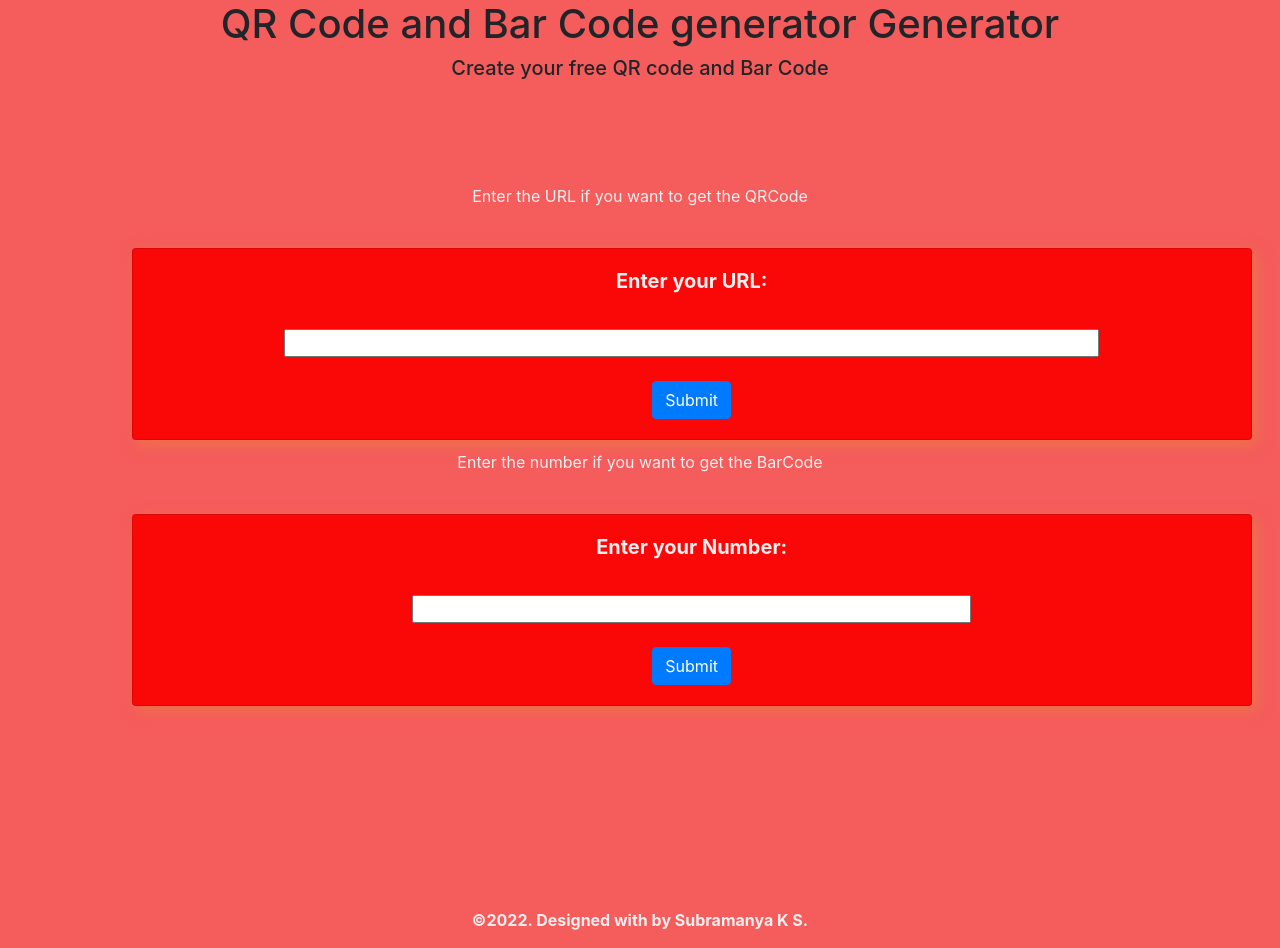
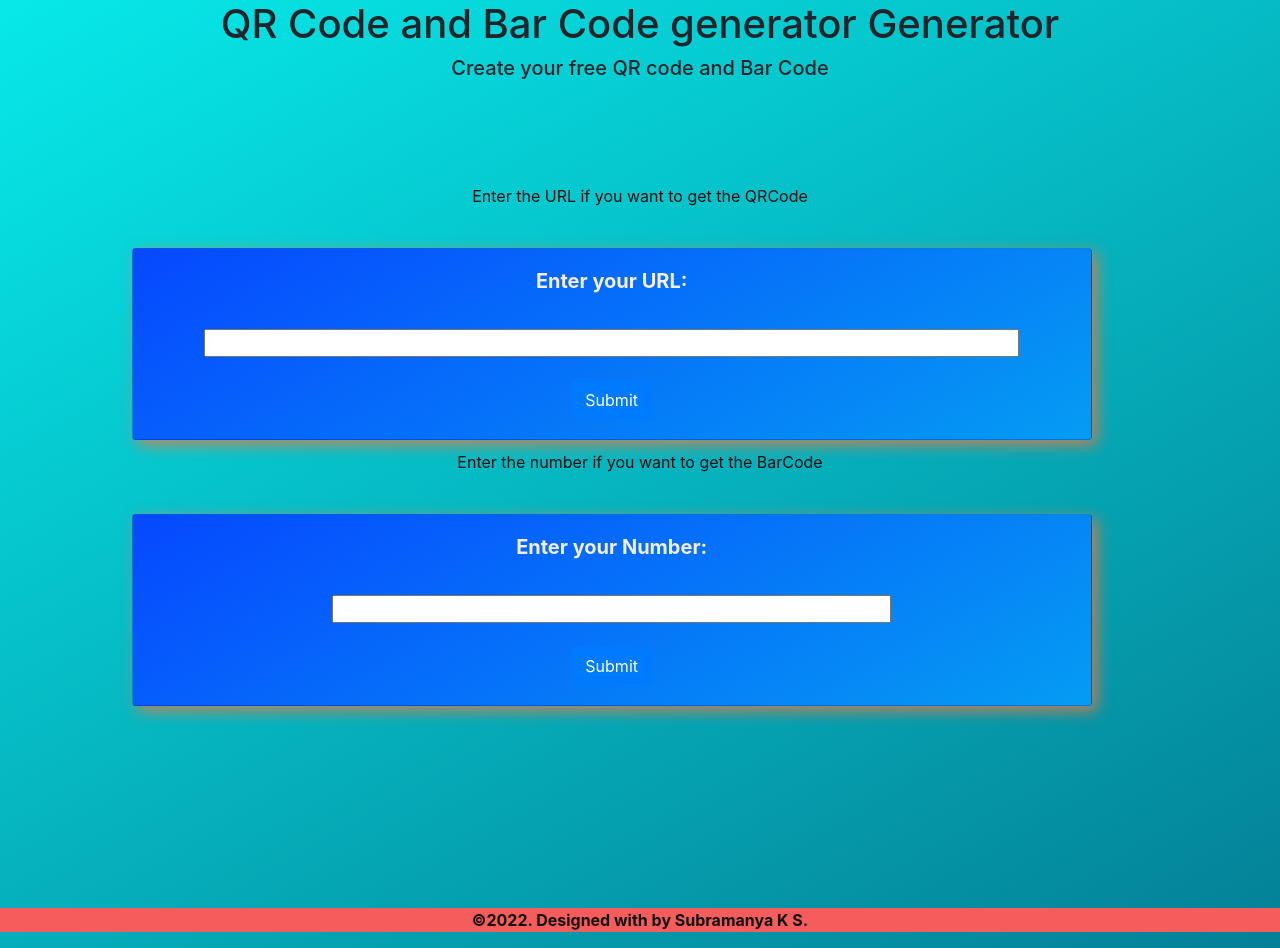
Before and after one commit to SubramanyaKS/QRCodeGenerator, a Flask app: page / in a window 1280 px wide. Run offline with Flask 2, Linux system fonts and the light colour scheme; some libraries are stand-ins or nearby versions.

Commit message:
updated style

```diff
--- a/static/style.css
+++ b/static/style.css
@@ -7,6 +7,7 @@
 .body{
     padding: 0%;
 }
+
 .images{
 	align-items: center;
 }
@@ -39,10 +40,13 @@
 	padding-left: 0;
 	padding-right: 0;
 }
-
+body{
+	background: linear-gradient(150deg, #07e9e9, #048096) !important;
+	overflow: hidden;
+}
 .card{
-	/*background: linear-gradient(120deg, #ff0606, #990202) !important;*/
-	background-color: #fa0808 !important;
+	background: linear-gradient(150deg, #0648ff, #059cf3) !important;
+	/*background-color: #fa0808 !important;*/
 	opacity: 100%;
 	margin-bottom:10px;
 	margin-left:10px;
@@ -53,17 +57,18 @@
 	transition:all 0.3s ease-in;
 	-webkit-transition:all 0.3s ease-in;
 	-moz-transition:all 0.3s ease-in;
-	width:70rem;
+	width:60rem;
 }
 
 .card h5{
 	color:#f5eeee;
 }
 p{
-	color:#f5eeee;
+	color:#111111;
 }
 .card:hover h5{
 	color:blue;
+
 }
 .card:hover{
 	/*background-color:#800000 !important;*/
```
